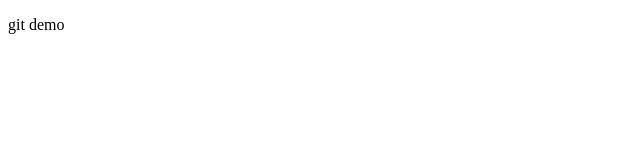
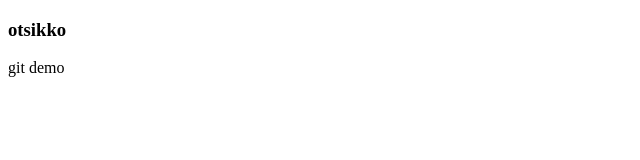
Before and after one commit to anisimaa/gitdemo, a plain HTML site: page git demo/index.html in a window 1280 px wide. Shown: the whole page, without its empty margins (0-640 px from the left). Drawn offline with Linux system fonts and the light colour scheme.

Commit message:
otsikok lisätty

```diff
--- a/git demo/index.html
+++ b/git demo/index.html
@@ -6,6 +6,7 @@
     <title>Document</title>
 </head>
 <body>
+    <h3>otsikko</h3>
     <p>git demo</p>
 </body>
 </html>
```
